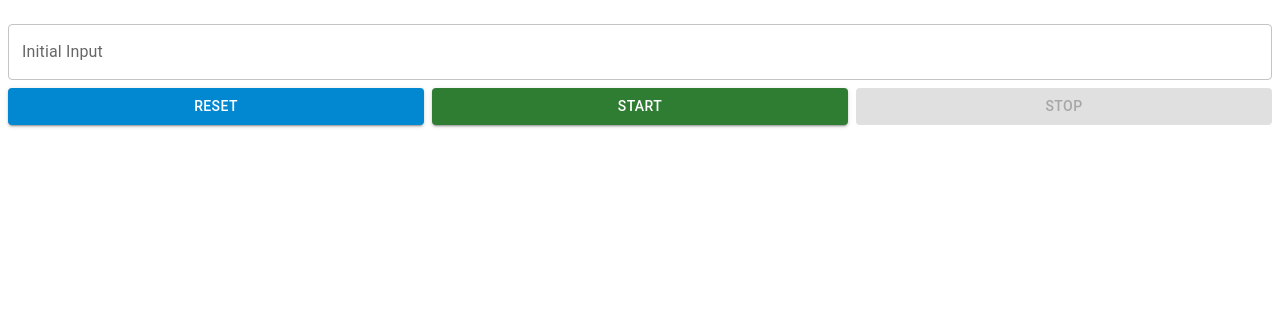
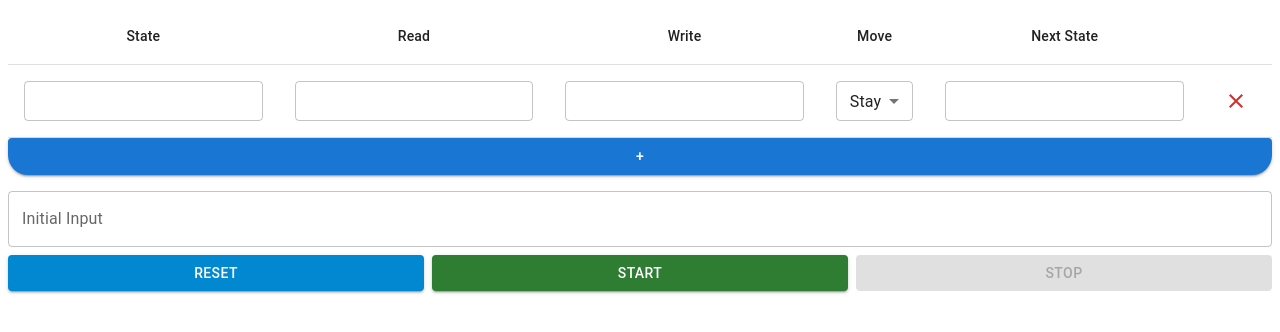
Before and after one commit to Kr1sh1/Turing-Machine-Simulator, a React (Vite) app: page /machines in a window 1280 px wide. Shown: the top 332 px of the page. Built offline with nearby package versions, Linux system fonts and the light colour scheme.

Commit message:
Add TransitionTable component to the Machines page

```diff
--- a/src/pages/Machines.jsx
+++ b/src/pages/Machines.jsx
@@ -1,9 +1,14 @@
 import { useState } from "react";
 import MachineControls from "../components/MachineControls";
+import TransitionTable from "../components/TransitionTable";
 
 export default function Machines() {
   const [stopDisabled, setStopDisabled] = useState(true)
   const [startDisabled, setStartDisabled] = useState(false)
+
+  const transitionTableUpdated = () => {
+
+  }
 
   const resetPressed = (initialValue) => {
     console.log(initialValue)
@@ -23,7 +28,12 @@ export default function Machines() {
 
   return (
     <>
-    <MachineControls startDisabled={startDisabled} stopDisabled={stopDisabled} reset={resetPressed} start={startPressed} stop={stopPressed} />
+    <TransitionTable update={transitionTableUpdated} />
+    <MachineControls startDisabled={startDisabled}
+                     stopDisabled={stopDisabled}
+                     reset={resetPressed}
+                     start={startPressed}
+                     stop={stopPressed} />
     </>
   )
 }
```
